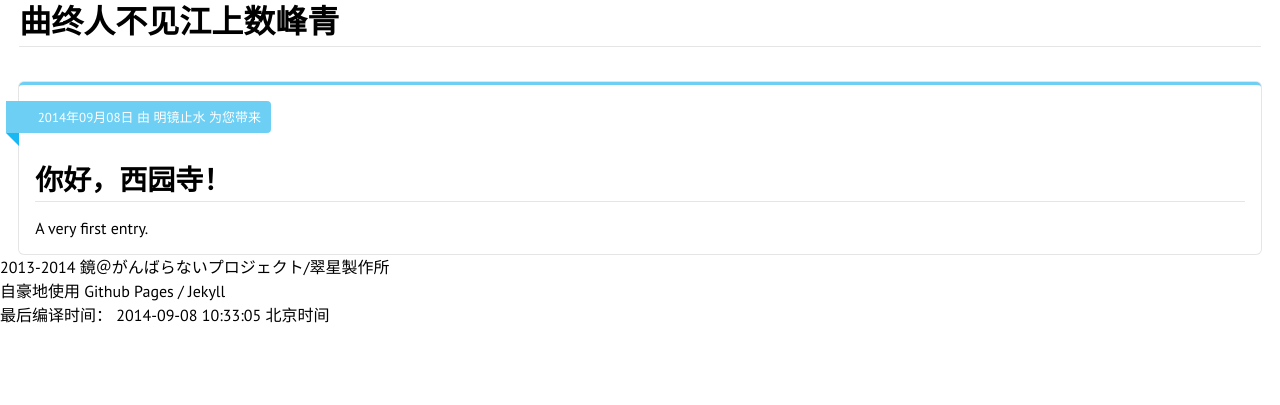
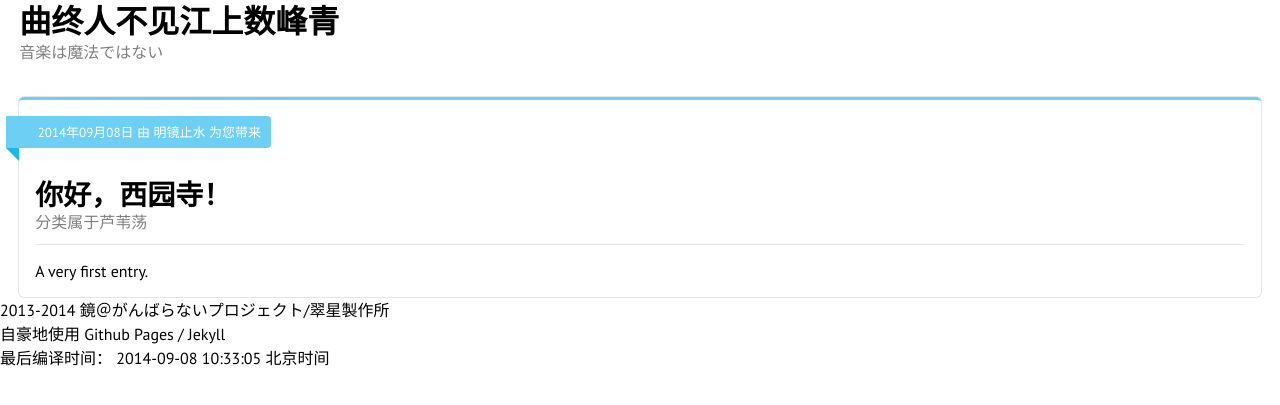
Before and after one commit to KagamiChan/ayumi, a Jekyll site: the page built from _posts/2014-09-08-hello-world.md, in a window 1280 px wide. Shown: the top 405 px of the page. Built offline with Jekyll 4.4.1, drawn with Linux system fonts in a browser that asks for light colours.

Commit message:
category

```diff
--- a/_config.yml
+++ b/_config.yml
@@ -20,3 +20,11 @@ lsi: false
 
 gems:
   - jekyll-sitemap
+
+defaults:
+  -
+    scope:
+      path: "" # an empty string here means all files in the project
+      type: "posts" # previously `post` in Jekyll 2.2.
+    values:
+      categories: 芦苇荡
--- a/_includes/header.html
+++ b/_includes/header.html
@@ -24,3 +24,17 @@
         <script src="http://html5shiv.googlecode.com/svn/trunk/html5.js"></script>
     <![endif]-->
 </head>
+
+
+    <body class="Grid">
+
+       <div class="ui grid">
+       <div class="row">
+           <div class="sixteen wide column">
+                <div class="segment">
+                    <h1 class="ui header">{{site.name}}
+                        <div class="sub header">{{site.description}}</div>
+                    </h1>
+                </div>
+           </div>
+       </div>
--- a/_layouts/entry.html
+++ b/_layouts/entry.html
@@ -3,15 +3,7 @@
     {% include header.html %}
 
     <!--Begin of content><!-->
-    <body class="Grid">
-       <div class="ui grid">
-       <div class="row">
-           <div class="sixteen wide column">
-                <div class="segment">
-                    <h1 class="ui dividing header">{{site.name}}</h1>
-                </div>
-           </div>
-       </div>
+
 
 
 
@@ -22,7 +14,11 @@
                             <time datetime="{{page.date|date:"%F"}}">{{page.date|date:"%Y年%m月%d日"}}</time>
                             由 {% if page.author %}{{page.author}}{% else %}{{site.author}}{% endif%} 为您带来
                         </div>
-                       <h2 class="ui dividing header">{{page.title}}</h2>
+                       <h2 class="ui dividing header">{{page.title}}
+
+                               <div class="sub header">分类属于{{ page.categories | category_links }}</div>
+
+                       </h2>
                         {{ content }}
                     </div>
                 </div>
```
